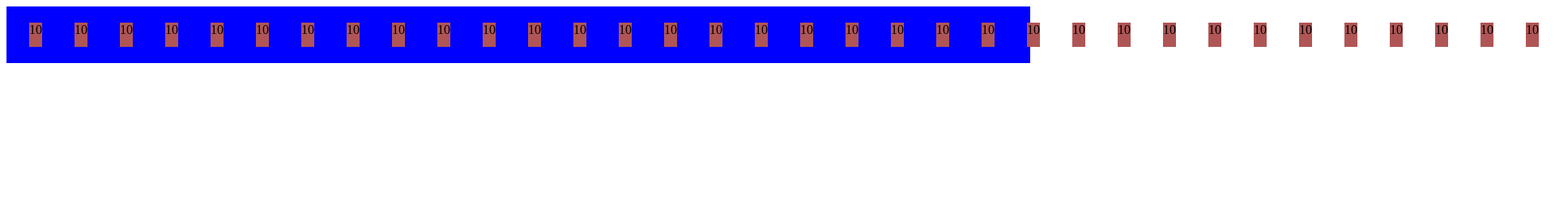
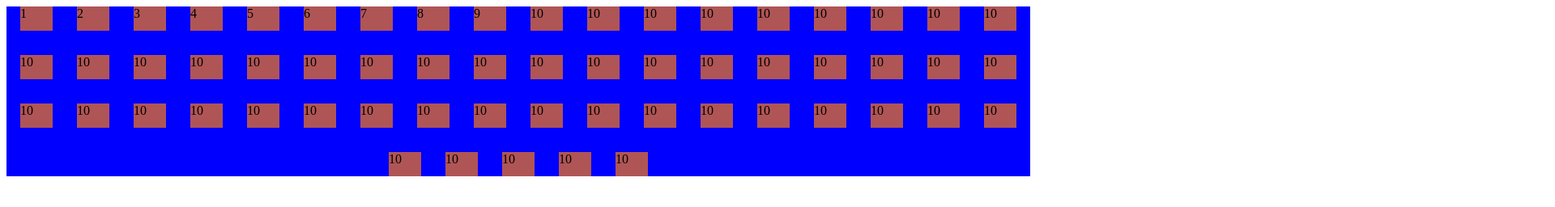
Before and after one commit to Salmanafzal8/ENIGMA-INTERN-PRACTICE, a plain HTML site: page index.html in a window 1280 px wide. Shown: the top 256 px of the page at 81% size, 1920 px wide, since content can reach past the window. Drawn offline with Linux system fonts and the light colour scheme.

Commit message:
another practice of flexbox and gap and awrapping content

```diff
--- a/index.html
+++ b/index.html
@@ -12,20 +12,21 @@ background-color: blue;
 display: flex;
 display: flex wrap;
 justify-content: center ;
-
-flex-wrapg: wrap;
+flex-flow: wrap;
+gap: 30px;
 
 
 justify-items: left top center;
-jus
 
     }
     .item{
         background-color: rgb(176, 85, 85);
         height: 30px;
         width: 40px;
-        margin: 20px;
+        /* margin: 20px; */
+        gap: 30px;
         border: 10cap  ;
+        flex-flow: ;
         border: -2px; color: black
 
     }
```
